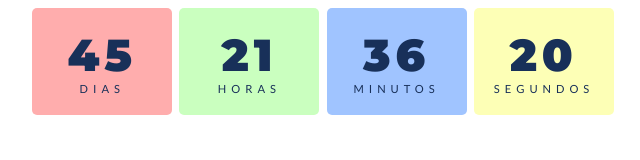
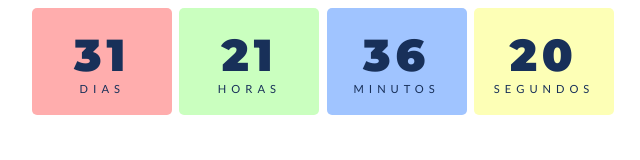
Before and after one commit to Michel-Pascoal/notion-widget, a plain HTML site: page index.html in a window 1280 px wide. Shown: the full height of the page, 317-957 px from the left. Drawn offline with Linux system fonts and the light colour scheme.

Commit message:
Update index.html

```diff
--- a/index.html
+++ b/index.html
@@ -106,7 +106,7 @@ body{
 </body>
 <script>
     const year = new Date().getFullYear();
-const myDate = new Date('May 19, 2024 00:00:00');
+const myDate = new Date('May 5, 2024 00:00:00');
 console.log(myDate);
 
 // countdown
```
